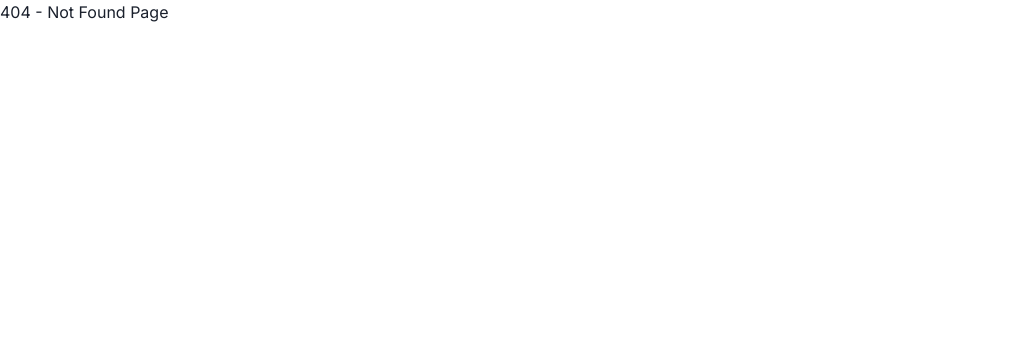
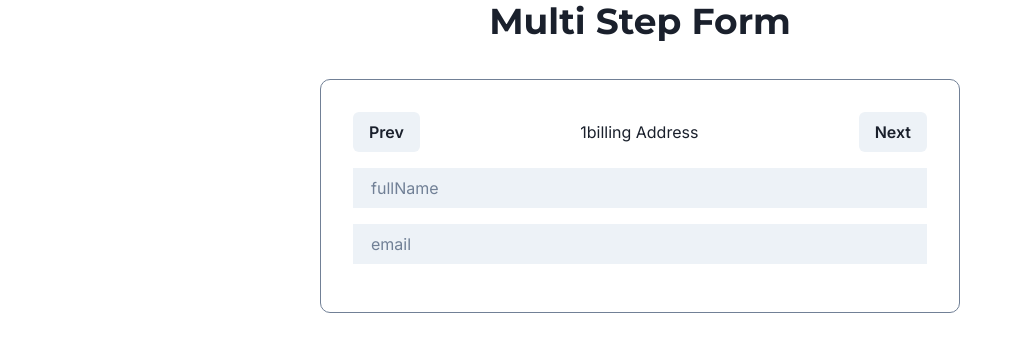
Before and after one commit to Samlogy/advanced-nextjs, a Next.js app: page /contact in a window 1280 px wide. Before the commit this address had no page. Shown: the top 352 px of the page, without its empty margins (0-1022 px from the left). Built offline with nearby package versions, Linux system fonts and the light colour scheme.

Commit message:
add: mutli step form *basic layout *basic logic

```diff
--- /dev/null
+++ b/pages/contact.tsx
@@ -0,0 +1,135 @@
+import React, { useState } from "react";
+import { Box, Button, Flex, Heading, Input, Text } from "@chakra-ui/react";
+
+const NBR_STEPS = 3;
+
+function Contact() {
+  const [step, setStep] = useState<number>(1);
+
+  const stepTitles: any = {
+    1: {
+      title: "billing address",
+      icon: "",
+    },
+    2: { title: "shipping method", icon: "" },
+    3: {
+      title: "payment",
+      icon: "",
+    },
+  };
+
+  const stepForm: any = {
+    1: <Step1 />,
+    2: <Step2 />,
+    3: <Step3 />,
+  };
+
+  const onSubmit = (e: any) => {
+    e.preventDefault();
+    if (step !== NBR_STEPS) return;
+    console.log("form submitted !");
+  };
+  const onNextStep = () => {
+    if (step < NBR_STEPS) {
+      setStep((prev) => prev + 1);
+      return;
+    } else if (step === NBR_STEPS) {
+      // onSubmit();
+      return;
+    }
+  };
+  const onPreviousStep = () => {
+    if (step === 1) {
+      return;
+    } else {
+      setStep((prev) => prev - 1);
+    }
+  };
+  const onHandleChange = (e: any) => {
+    const target = e.target;
+    let value = target.type == "checkbox" ? target.checked : target.value;
+    console.log(value);
+  };
+
+  const cantPrevious = step === 1;
+  const cantNext = step === NBR_STEPS;
+
+  // get data use refs --> react hook form
+  // data validation --> yup
+
+  return (
+    <div>
+      <Heading as="h2" textAlign="center" mb="1em">
+        Multi Step Form
+      </Heading>
+      <form onSubmit={onSubmit}>
+        <Flex
+          flexDir="column"
+          justify="center"
+          align="center"
+          w="50%"
+          m="auto"
+          p="2em"
+          border="1px solid"
+          borderColor="gray.500"
+          borderRadius="10px"
+        >
+          <Flex justify="space-between" align="center" mb="1em" w="100%">
+            <Button onClick={onPreviousStep} disabled={cantPrevious}>
+              Prev
+            </Button>
+            <Box as="span" textTransform="capitalize">
+              {step}
+              {stepTitles[step].icon}
+              {stepTitles[step].title}
+            </Box>
+            <Button onClick={onNextStep} disabled={cantNext}>
+              Next
+            </Button>
+          </Flex>
+
+          {stepForm[step]}
+
+          {cantNext && (
+            <Button
+              type="submit"
+              ml="auto"
+              disabled={cantNext}
+              onClick={() => onSubmit}
+            >
+              Submit
+            </Button>
+          )}
+        </Flex>
+      </form>
+    </div>
+  );
+}
+
+export default Contact;
+
+const Step1 = () => {
+  return (
+    <>
+      <Input name="fullName" placeholder="fullName" mb="1em" />
+      <Input name="email" placeholder="email" mb="1em" />
+    </>
+  );
+};
+
+const Step2 = () => {
+  return (
+    <>
+      <Input name="address" placeholder="address" mb="1em" />
+      <Input name="shipping" placeholder="shipping" mb="1em" />
+    </>
+  );
+};
+
+const Step3 = () => {
+  return (
+    <>
+      <Input name="username" placeholder="fullName" mb="1em" />
+    </>
+  );
+};
```
